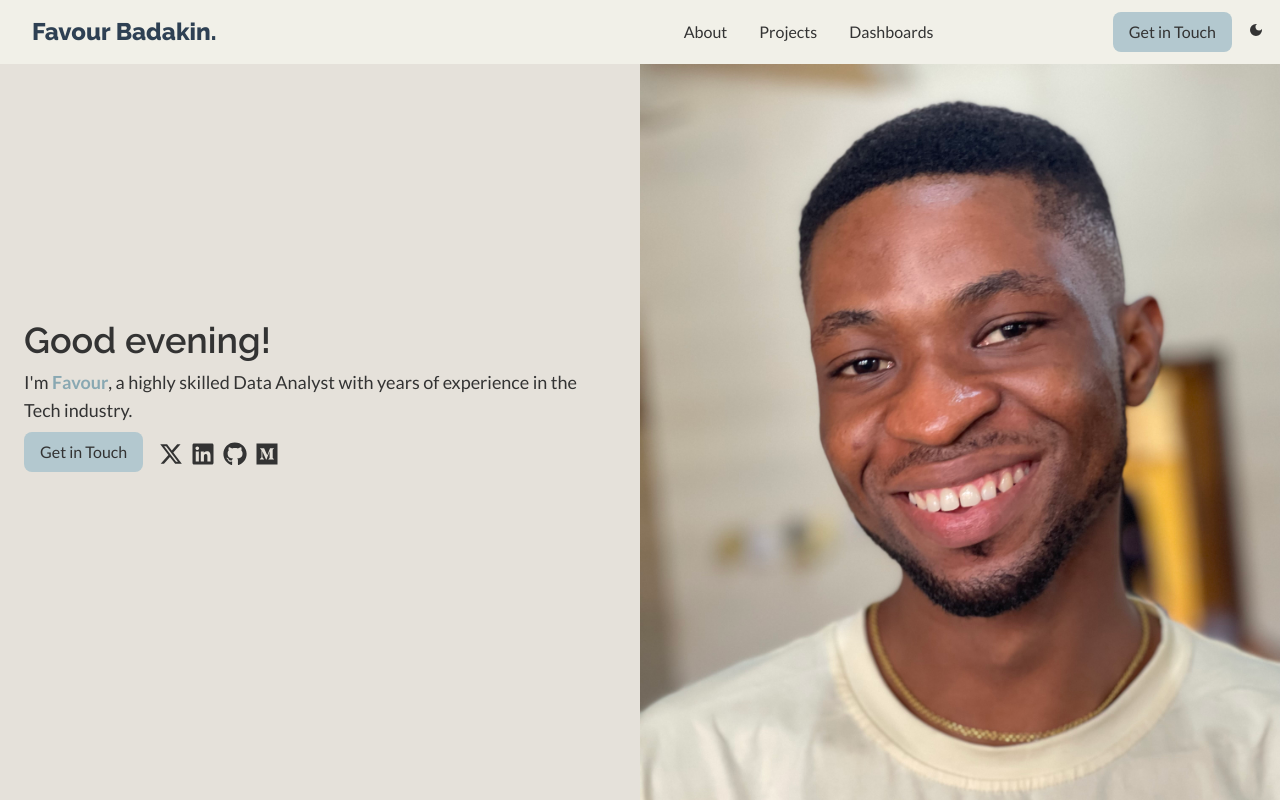
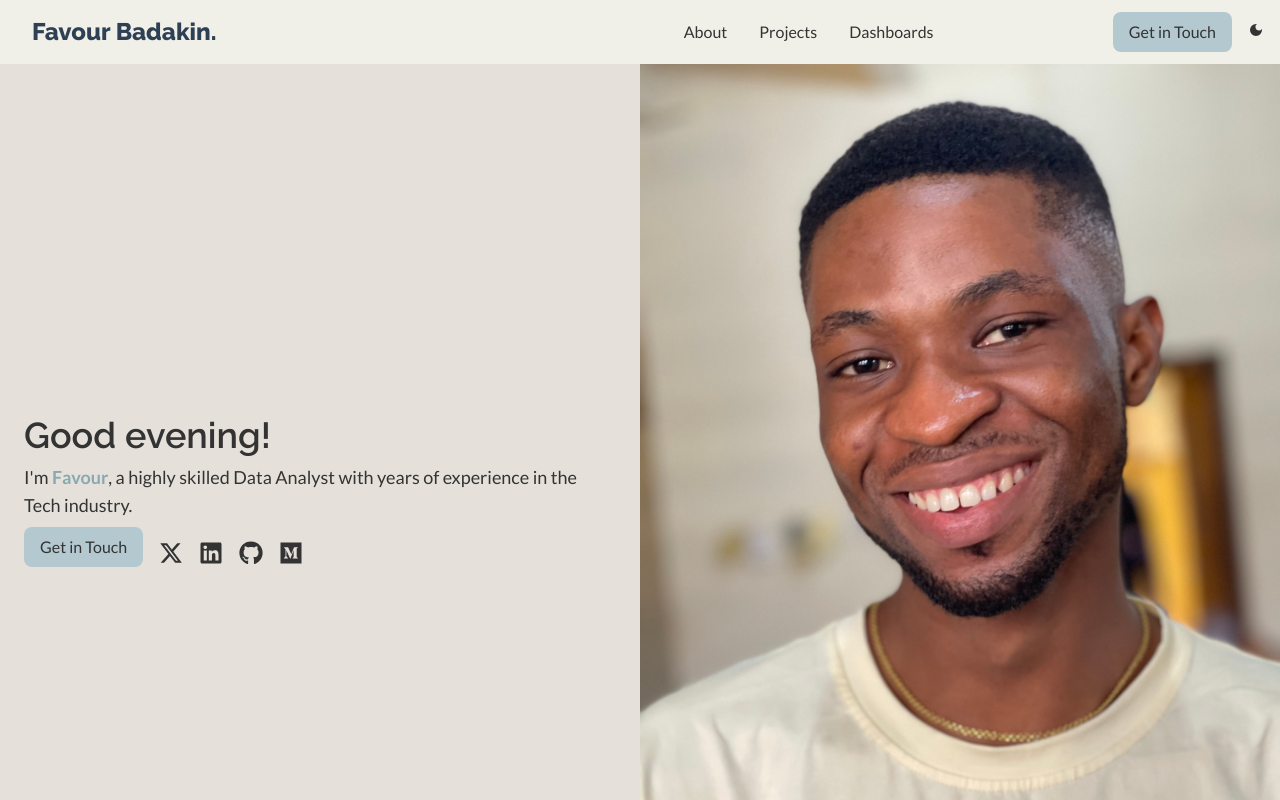
Before and after one commit to FaveInsights/myportfolio, a React (Vite) app: page / in a window 1280 px wide. Shown: the top 800 px of the page. Built offline with nearby package versions, Linux system fonts and the light colour scheme; a web font is replaced by a local one.

Commit message:
new update

```diff
--- a/src/components/Hero.jsx
+++ b/src/components/Hero.jsx
@@ -17,10 +17,10 @@ const Hero = () => {
     timeOfDay = "evening";
   }
   return (
-    <section className="flex-col md:flex-row flex w-full bg-[#E5E1DA] dark:dark dark:bg-inherit">
+    <section className="flex-col items-center md:flex-row flex w-full bg-[#E5E1DA] dark:dark dark:bg-inherit">
       <div className="w-full md:w-1/2 ">
         <div className="md:py-[40%] text-center md:text-left px-6">
-          <h2 className="md:text-4xl font-semibold secondary text-xl">
+          <h2 className="md:text-4xl mt-2 font-semibold secondary text-2xl">
             Good {timeOfDay}!
           </h2>
           <p className="mt-2 text-base md:text-lg px-5 md:px-0">
@@ -28,9 +28,9 @@ const Hero = () => {
             highly skilled Data Analyst with years of experience in the Tech
             industry.
           </p>
-          <div className=" items-center md:flex block gap-x-4">
-            <button className="btn mt-2">Get in Touch</button>
-            <div className="flex gap-2 text-center mt-3 pb-4 md:pb-0 justify-center md:justify-normal">
+          <div className=" md:items-center md:flex block gap-x-4">
+            <button className="btn my-2">Get in Touch</button>
+            <div className="flex gap-4 text-center mt-3 pb-8 md:pb-0 justify-center md:justify-normal">
               <span>
                 <a href="https://www.x.com/fav_bdk" target="_blank">
                   <FaXTwitter size={24} />
```
